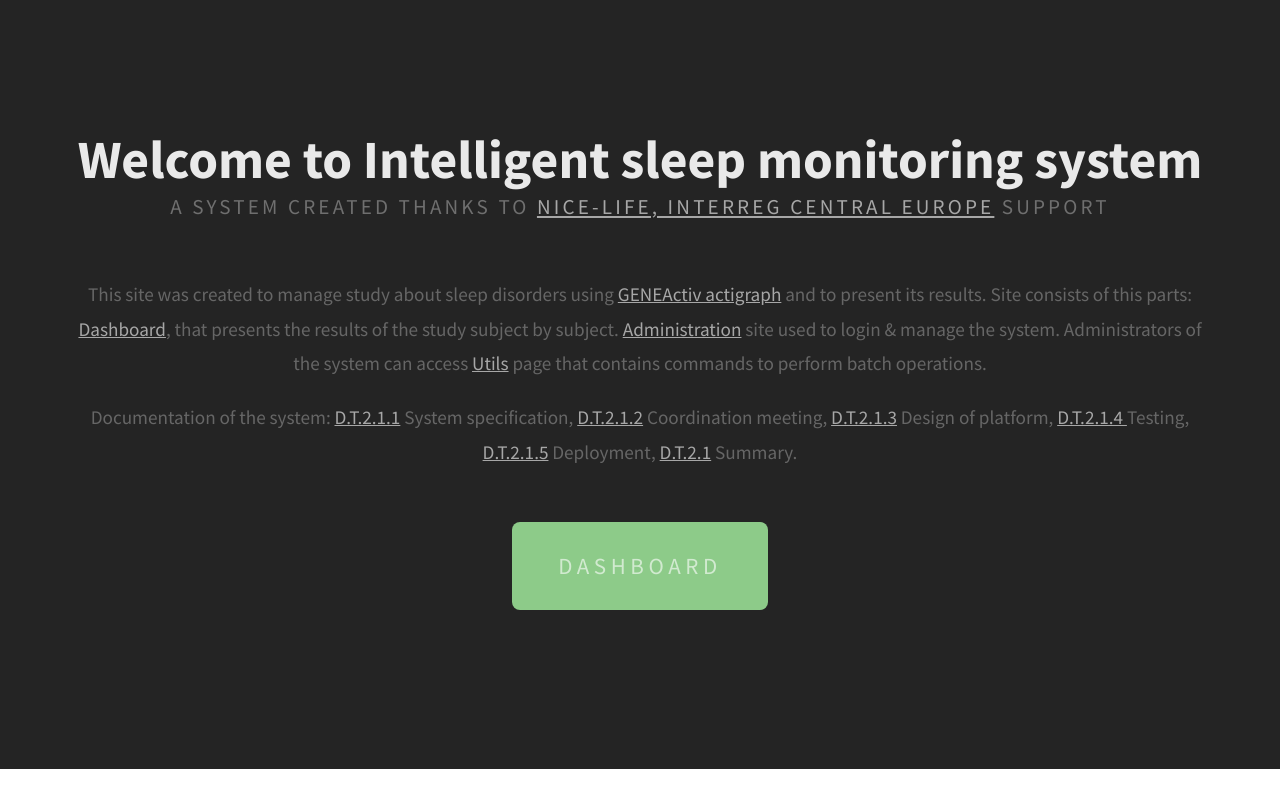
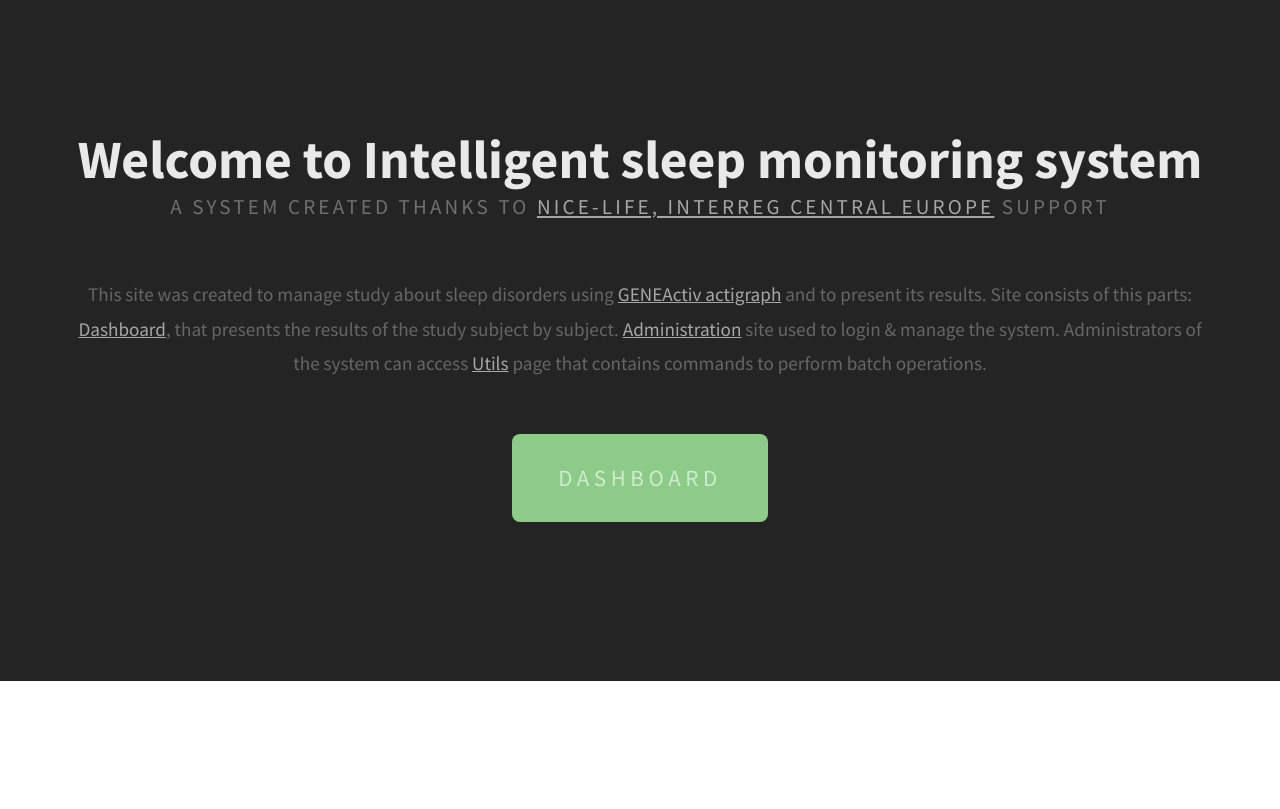
Before and after one commit to BDALab/sleep-analysis-system, a Django app: template dashboard/templates/dashboard/index.html in a window 1280 px wide. Shown: the part 336-1145 px from the top of the page. Run offline with Django 3.2, Linux system fonts and the light colour scheme; the template is opened without the code that fills it, so the values that code supplies are empty.

Commit message:
Delete documentation

```diff
--- a/dashboard/templates/dashboard/index.html
+++ b/dashboard/templates/dashboard/index.html
@@ -43,21 +43,6 @@
                     <a href="admin:index" title="">Administration</a> site used to login &amp manage the system.
                     Administrators of the system can access <a href="{% url 'dashboard:utils' %}">Utils</a> page that
                     contains commands to perform batch operations.
-                </p>
-                <p>
-                    Documentation of the system:
-                    <a href="https://drive.google.com/file/d/1GhF-NPfS5LwgeXdwgzhfwjHTAS16Ai1D/view?usp=sharing">D.T.2.1.1</a>
-                    System specification,
-                    <a href="https://drive.google.com/file/d/1Jeav90CmAMfWYA6KR5m8bqFnBG2dFQ5Y/view?usp=sharing">D.T.2.1.2</a>
-                    Coordination meeting,
-                    <a href="https://drive.google.com/file/d/11TRyY3hdQD28rji9Bw4JFGhUbHIw0tVk/view?usp=sharing">D.T.2.1.3</a>
-                    Design of platform,
-                    <a href="https://drive.google.com/file/d/1Y5BkFUQ2vFLM479aBJBiuERyonXbTc-a/view?usp=sharing">D.T.2.1.4 </a>
-                    Testing,
-                    <a href="https://drive.google.com/file/d/1lBPTvQeDuaQcCam6aSo7Rf1pkNpwApzC/view?usp=sharing">D.T.2.1.5</a>
-                    Deployment,
-                    <a href="https://drive.google.com/file/d/1HF6jkpXT_eCDkju-ksBP16gABovEozO_/view?usp=sharing">D.T.2.1</a>
-                    Summary.
                 </p>
 
                 <a href="{% url 'dashboard:subjects' %}" class="button">Dashboard</a>
```
